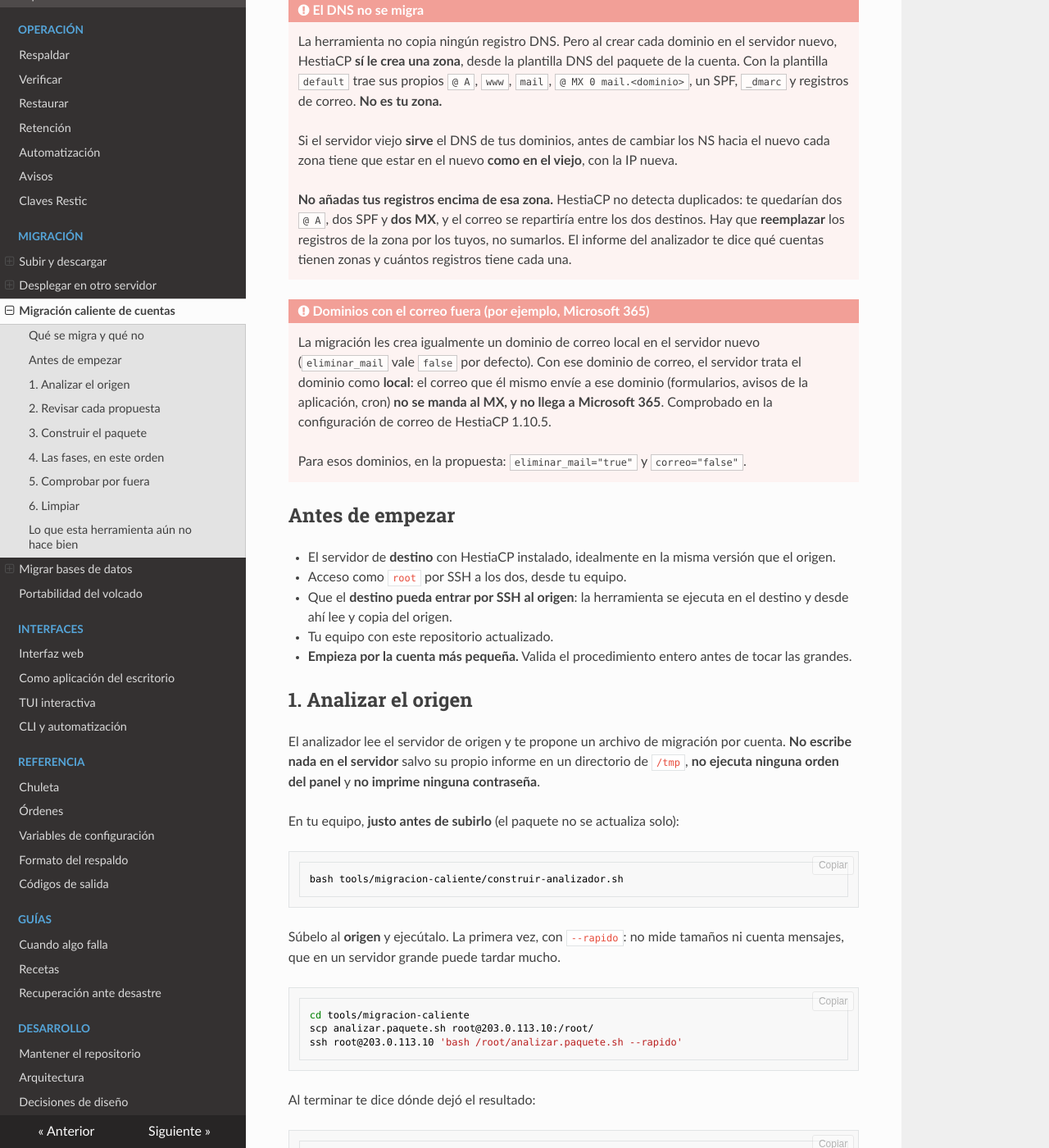
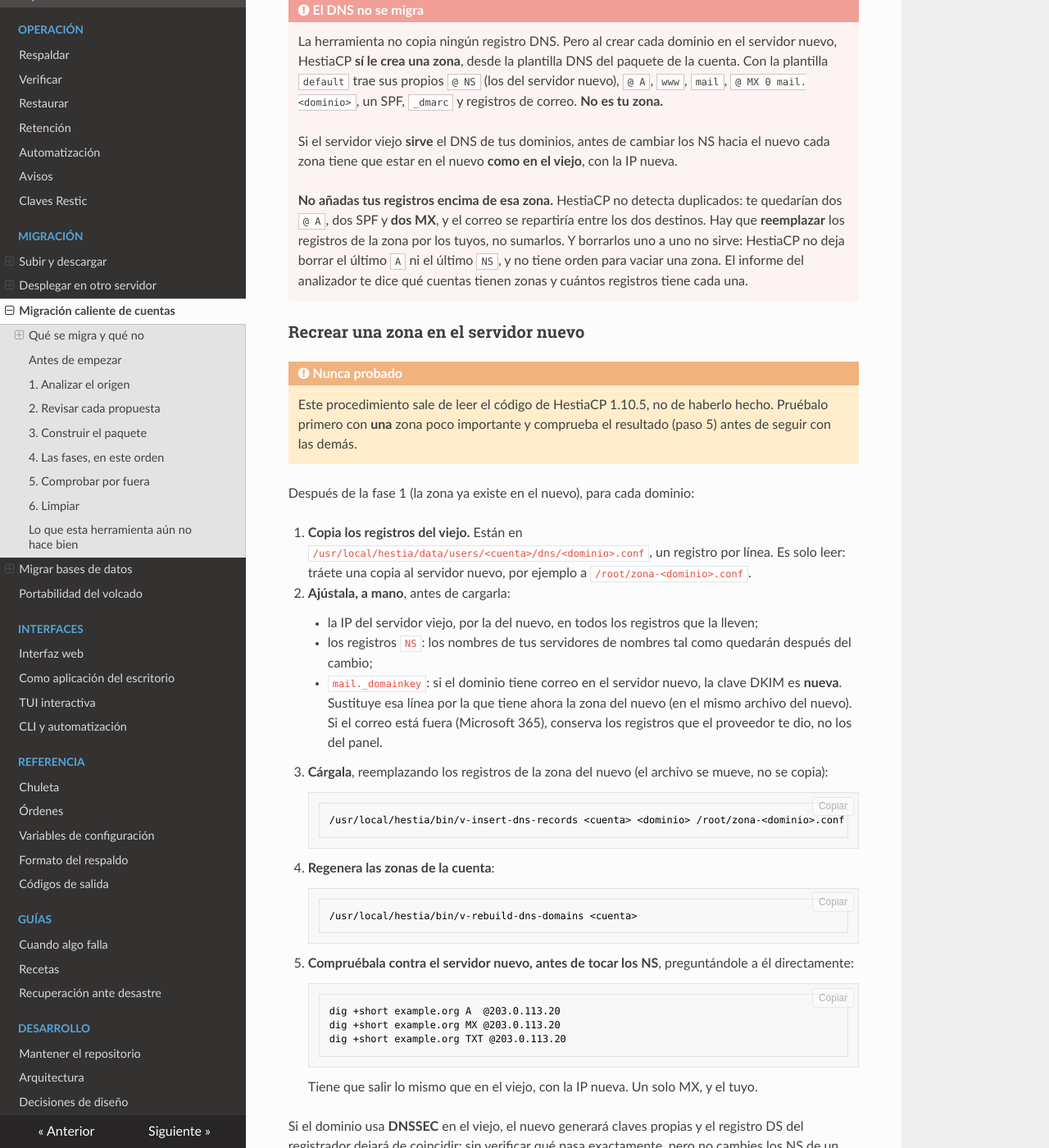
Before and after one commit to vmorantes/ServersBackupsPersonalUtility, an MkDocs documentation site: the page built from docs/migracion/caliente.md, in a window 1280 px wide and 1400 px high, scrolled down 1324 px. Shown: the whole window at 82% size. Built offline with MkDocs 1.6.1, drawn with Linux system fonts in a browser that asks for light colours; some of the changed text lies outside the part shown.

Commit message:
docs(migracion): cómo recrear una zona DNS

````diff
--- a/docs/migracion/caliente.md
+++ b/docs/migracion/caliente.md
@@ -33,7 +33,7 @@
 | Correo | Sí | Cuentas, contraseñas sin cambiarlas, alias, reenvíos, cuotas y buzones enteros. **La clave DKIM es nueva**: hay que publicarla en el DNS |
 | Cron | Sí, salvo dos casos | Los suspendidos en el origen no se migran; los puestos a mano con `crontab -e` no los ve |
 | Cuentas FTP | **No** | Solo se informan |
-| **Zonas DNS** | **No** | Ni una zona ni un registro. Ver abajo |
+| **Zonas DNS** | **No se copian** | HestiaCP crea en el nuevo una zona por defecto, que no es la tuya. Ver abajo |
 
 La herramienta **no cambia nada tuyo en el servidor viejo**: solo lee de él. Lo que haya
 que cambiar allí lo haces tú. La única excepción: si el acceso a MySQL del origen va con
@@ -44,8 +44,9 @@
 !!! danger "El DNS no se migra"
     La herramienta no copia ningún registro DNS. Pero al crear cada dominio en el
     servidor nuevo, HestiaCP **sí le crea una zona**, desde la plantilla DNS del paquete
-    de la cuenta. Con la plantilla `default` trae sus propios `@ A`, `www`, `mail`,
-    `@ MX 0 mail.<dominio>`, un SPF, `_dmarc` y registros de correo. **No es tu zona.**
+    de la cuenta. Con la plantilla `default` trae sus propios `@ NS` (los del servidor
+    nuevo), `@ A`, `www`, `mail`, `@ MX 0 mail.<dominio>`, un SPF, `_dmarc` y registros
+    de correo. **No es tu zona.**
 
     Si el servidor viejo **sirve** el DNS de tus dominios, antes de cambiar los NS hacia
     el nuevo cada zona tiene que estar en el nuevo **como en el viejo**, con la IP nueva.
@@ -53,8 +54,58 @@
     **No añadas tus registros encima de esa zona.** HestiaCP no detecta duplicados: te
     quedarían dos `@ A`, dos SPF y **dos MX**, y el correo se repartiría entre los dos
     destinos. Hay que **reemplazar** los registros de la zona por los tuyos, no sumarlos.
-    El informe del analizador te dice qué cuentas tienen zonas y cuántos registros tiene
-    cada una.
+    Y borrarlos uno a uno no sirve: HestiaCP no deja borrar el último `A` ni el último
+    `NS`, y no tiene orden para vaciar una zona. El informe del analizador te dice qué
+    cuentas tienen zonas y cuántos registros tiene cada una.
+
+### Recrear una zona en el servidor nuevo
+
+!!! warning "Nunca probado"
+    Este procedimiento sale de leer el código de HestiaCP 1.10.5, no de haberlo hecho.
+    Pruébalo primero con **una** zona poco importante y comprueba el resultado (paso 5)
+    antes de seguir con las demás.
+
+Después de la fase 1 (la zona ya existe en el nuevo), para cada dominio:
+
+1. **Copia los registros del viejo.** Están en
+   `/usr/local/hestia/data/users/<cuenta>/dns/<dominio>.conf`, un registro por línea. Es
+   solo leer: tráete una copia al servidor nuevo, por ejemplo a
+   `/root/zona-<dominio>.conf`.
+2. **Ajústala, a mano**, antes de cargarla:
+    - la IP del servidor viejo, por la del nuevo, en todos los registros que la lleven;
+    - los registros `NS`: los nombres de tus servidores de nombres tal como quedarán
+      después del cambio;
+    - `mail._domainkey`: si el dominio tiene correo en el servidor nuevo, la clave DKIM es
+      **nueva**. Sustituye esa línea por la que tiene ahora la zona del nuevo (en el mismo
+      archivo del nuevo). Si el correo está fuera (Microsoft 365), conserva los registros
+      que el proveedor te dio, no los del panel.
+3. **Cárgala**, reemplazando los registros de la zona del nuevo (el archivo se mueve, no
+   se copia):
+
+    ```bash
+    /usr/local/hestia/bin/v-insert-dns-records <cuenta> <dominio> /root/zona-<dominio>.conf
+    ```
+
+4. **Regenera las zonas de la cuenta**:
+
+    ```bash
+    /usr/local/hestia/bin/v-rebuild-dns-domains <cuenta>
+    ```
+
+5. **Compruébala contra el servidor nuevo, antes de tocar los NS**, preguntándole a él
+   directamente:
+
+    ```bash
+    dig +short example.org A  @203.0.113.20
+    dig +short example.org MX @203.0.113.20
+    dig +short example.org TXT @203.0.113.20
+    ```
+
+    Tiene que salir lo mismo que en el viejo, con la IP nueva. Un solo MX, y el tuyo.
+
+Si el dominio usa **DNSSEC** en el viejo, el nuevo generará claves propias y el registro
+DS del registrador dejará de coincidir: sin verificar qué pasa exactamente, pero no
+cambies los NS de un dominio con DNSSEC sin revisar eso antes.
 
 !!! danger "Dominios con el correo fuera (por ejemplo, Microsoft 365)"
     La migración les crea igualmente un dominio de correo local en el servidor nuevo
````
